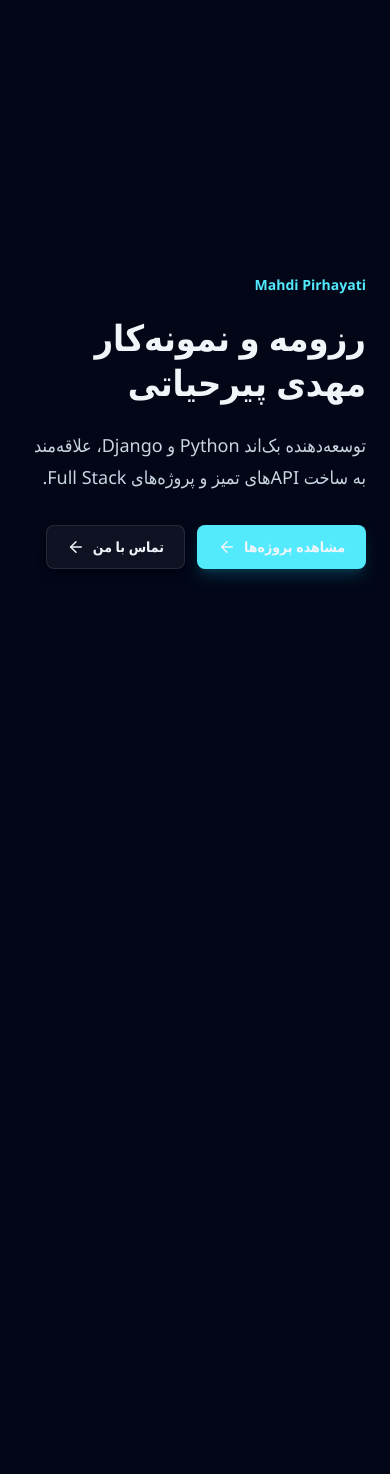
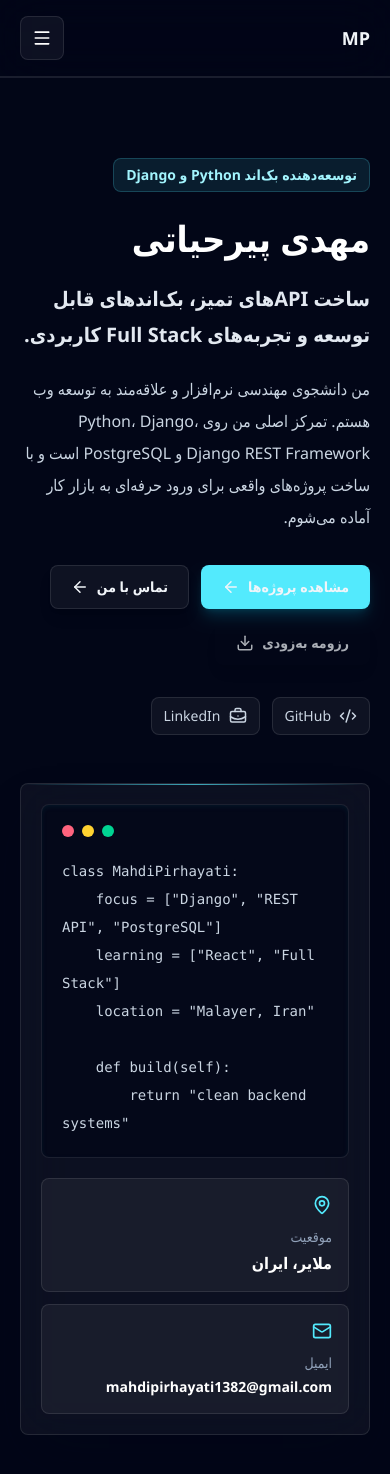
Before and after one commit to mahdipir82/resume, a React (Vite) app: page / in a window 390 px wide. Shown: the top 1474 px of the page. Before the commit the page ends 844 px from the top, so only its background shows below. Built offline with nearby package versions, Linux system fonts and the light colour scheme.

Commit message:
feat: build responsive navigation and hero section

```diff
--- a/src/App.jsx
+++ b/src/App.jsx
@@ -1,27 +1,14 @@
 import { PageShell } from './components/layout/PageShell'
-import { Button } from './components/ui/Button'
+import { Header } from './components/layout/Header'
+import { Hero } from './components/sections/Hero'
 
 function App() {
   return (
     <PageShell>
-      <section className="mx-auto flex min-h-screen max-w-6xl items-center px-6 py-24">
-        <div>
-          <p className="text-sm font-semibold text-cyan-300">Mahdi Pirhayati</p>
-          <h1 className="mt-5 text-4xl font-bold leading-tight md:text-6xl">
-            رزومه و نمونه‌کار مهدی پیرحیاتی
-          </h1>
-          <p className="mt-6 max-w-2xl text-lg leading-8 text-slate-300">
-            توسعه‌دهنده بک‌اند Python و Django، علاقه‌مند به ساخت APIهای تمیز و
-            پروژه‌های Full Stack.
-          </p>
-          <div className="mt-8 flex flex-wrap gap-3">
-            <Button href="#projects">مشاهده پروژه‌ها</Button>
-            <Button href="#contact" variant="secondary">
-              تماس با من
-            </Button>
-          </div>
-        </div>
-      </section>
+      <Header />
+      <main>
+        <Hero />
+      </main>
     </PageShell>
   )
 }
--- /dev/null
+++ b/src/components/layout/Header.jsx
@@ -0,0 +1,80 @@
+import { Menu, X } from 'lucide-react'
+import { useMemo, useState } from 'react'
+import { useActiveSection } from '../../hooks/useActiveSection'
+
+const navItems = [
+  { href: '#home', id: 'home', label: 'خانه' },
+  { href: '#about', id: 'about', label: 'درباره من' },
+  { href: '#skills', id: 'skills', label: 'مهارت‌ها' },
+  { href: '#projects', id: 'projects', label: 'پروژه‌ها' },
+  { href: '#timeline', id: 'timeline', label: 'مسیر یادگیری' },
+  { href: '#contact', id: 'contact', label: 'تماس با من' },
+]
+
+export function Header() {
+  const [isOpen, setIsOpen] = useState(false)
+  const sectionIds = useMemo(() => navItems.map((item) => item.id), [])
+  const activeSection = useActiveSection(sectionIds)
+
+  const linkClass = (id) =>
+    `rounded-lg px-3 py-2 text-sm font-medium transition focus-visible:outline focus-visible:outline-2 focus-visible:outline-offset-4 focus-visible:outline-cyan-300 ${
+      activeSection === id
+        ? 'bg-cyan-300/10 text-cyan-200'
+        : 'text-slate-300 hover:bg-white/5 hover:text-white'
+    }`
+
+  return (
+    <header className="sticky top-0 z-50 border-b border-white/10 bg-slate-950/65 backdrop-blur-xl">
+      <nav
+        aria-label="ناوبری اصلی"
+        className="mx-auto flex max-w-6xl items-center justify-between px-5 py-4 md:px-6"
+      >
+        <a
+          className="rounded-lg text-lg font-bold tracking-normal text-white focus-visible:outline focus-visible:outline-2 focus-visible:outline-offset-4 focus-visible:outline-cyan-300"
+          href="#home"
+        >
+          MP
+        </a>
+
+        <div className="hidden items-center gap-1 lg:flex">
+          {navItems.map((item) => (
+            <a className={linkClass(item.id)} href={item.href} key={item.id}>
+              {item.label}
+            </a>
+          ))}
+        </div>
+
+        <button
+          aria-expanded={isOpen}
+          aria-label={isOpen ? 'بستن منو' : 'باز کردن منو'}
+          className="inline-flex h-11 w-11 items-center justify-center rounded-lg border border-white/10 bg-white/5 text-white transition hover:border-cyan-300/40 hover:bg-cyan-300/10 focus-visible:outline focus-visible:outline-2 focus-visible:outline-offset-4 focus-visible:outline-cyan-300 lg:hidden"
+          onClick={() => setIsOpen((value) => !value)}
+          type="button"
+        >
+          {isOpen ? <X aria-hidden="true" size={20} /> : <Menu aria-hidden="true" size={20} />}
+        </button>
+      </nav>
+
+      <div
+        className={`grid overflow-hidden border-t border-white/10 bg-slate-950/90 transition-all duration-300 lg:hidden ${
+          isOpen ? 'grid-rows-[1fr]' : 'grid-rows-[0fr]'
+        }`}
+      >
+        <div className="min-h-0">
+          <div className="mx-auto flex max-w-6xl flex-col gap-1 px-5 py-3">
+            {navItems.map((item) => (
+              <a
+                className={linkClass(item.id)}
+                href={item.href}
+                key={item.id}
+                onClick={() => setIsOpen(false)}
+              >
+                {item.label}
+              </a>
+            ))}
+          </div>
+        </div>
+      </div>
+    </header>
+  )
+}
--- /dev/null
+++ b/src/components/sections/Hero.jsx
@@ -0,0 +1,121 @@
+import { BriefcaseBusiness, Code2, Mail, MapPin } from 'lucide-react'
+import { motion } from 'framer-motion'
+import { Button } from '../ui/Button'
+import { Card } from '../ui/Card'
+
+const socialLinks = [
+  {
+    href: 'https://github.com/mahdipir82',
+    icon: Code2,
+    label: 'GitHub',
+  },
+  {
+    href: 'https://www.linkedin.com/in/mahdi-pirhayati/',
+    icon: BriefcaseBusiness,
+    label: 'LinkedIn',
+  },
+]
+
+export function Hero() {
+  return (
+    <section
+      className="mx-auto grid min-h-[calc(100vh-77px)] max-w-6xl items-center gap-12 px-5 py-20 md:px-6 lg:grid-cols-[1.05fr_0.95fr]"
+      id="home"
+    >
+      <motion.div
+        initial={{ opacity: 0, y: 24 }}
+        animate={{ opacity: 1, y: 0 }}
+        transition={{ duration: 0.55, ease: 'easeOut' }}
+      >
+        <p className="inline-flex rounded-lg border border-cyan-300/20 bg-cyan-300/10 px-3 py-1.5 text-sm font-semibold text-cyan-200">
+          توسعه‌دهنده بک‌اند Python و Django
+        </p>
+        <h1 className="mt-6 text-4xl font-bold leading-tight text-white md:text-6xl">
+          مهدی پیرحیاتی
+        </h1>
+        <p className="mt-5 max-w-2xl text-xl font-semibold leading-9 text-slate-200">
+          ساخت APIهای تمیز، بک‌اندهای قابل توسعه و تجربه‌های Full Stack کاربردی.
+        </p>
+        <p className="mt-5 max-w-2xl text-base leading-8 text-slate-300 md:text-lg">
+          من دانشجوی مهندسی نرم‌افزار و علاقه‌مند به توسعه وب هستم. تمرکز اصلی
+          من روی Python، Django، Django REST Framework و PostgreSQL است و با
+          ساخت پروژه‌های واقعی برای ورود حرفه‌ای به بازار کار آماده می‌شوم.
+        </p>
+
+        <div className="mt-8 flex flex-wrap gap-3">
+          <Button href="#projects">مشاهده پروژه‌ها</Button>
+          <Button href="#contact" variant="secondary">
+            تماس با من
+          </Button>
+          <Button
+            aria-disabled="true"
+            className="opacity-70"
+            href="#contact"
+            icon="download"
+            variant="ghost"
+          >
+            رزومه به‌زودی
+          </Button>
+        </div>
+
+        <div className="mt-8 flex flex-wrap items-center gap-3 text-sm text-slate-300">
+          {socialLinks.map((link) => {
+            const Icon = link.icon
+            return (
+              <a
+                className="inline-flex items-center gap-2 rounded-lg border border-white/10 bg-white/5 px-3 py-2 transition hover:border-cyan-300/40 hover:text-cyan-100 focus-visible:outline focus-visible:outline-2 focus-visible:outline-offset-4 focus-visible:outline-cyan-300"
+                href={link.href}
+                key={link.label}
+                rel="noreferrer"
+                target="_blank"
+              >
+                <Icon aria-hidden="true" size={18} />
+                {link.label}
+              </a>
+            )
+          })}
+        </div>
+      </motion.div>
+
+      <motion.div
+        initial={{ opacity: 0, scale: 0.96 }}
+        animate={{ opacity: 1, scale: 1 }}
+        transition={{ delay: 0.12, duration: 0.55, ease: 'easeOut' }}
+      >
+        <Card className="relative overflow-hidden p-5">
+          <div className="absolute inset-x-0 top-0 h-px bg-gradient-to-l from-transparent via-cyan-300/70 to-transparent" />
+          <div className="rounded-lg border border-white/10 bg-slate-950/70 p-5 text-left shadow-inner shadow-cyan-950/30" dir="ltr">
+            <div className="mb-5 flex items-center gap-2">
+              <span className="h-3 w-3 rounded-full bg-rose-400" />
+              <span className="h-3 w-3 rounded-full bg-amber-300" />
+              <span className="h-3 w-3 rounded-full bg-emerald-400" />
+            </div>
+            <pre className="overflow-hidden whitespace-pre-wrap text-sm leading-7 text-slate-300">
+              <code>{`class MahdiPirhayati:
+    focus = ["Django", "REST API", "PostgreSQL"]
+    learning = ["React", "Full Stack"]
+    location = "Malayer, Iran"
+
+    def build(self):
+        return "clean backend systems"`}</code>
+            </pre>
+          </div>
+          <div className="mt-5 grid gap-3 sm:grid-cols-2">
+            <div className="rounded-lg border border-white/10 bg-white/5 p-4">
+              <MapPin aria-hidden="true" className="mb-3 text-cyan-300" size={20} />
+              <p className="text-sm text-slate-400">موقعیت</p>
+              <p className="mt-1 font-semibold text-white">ملایر، ایران</p>
+            </div>
+            <div className="rounded-lg border border-white/10 bg-white/5 p-4">
+              <Mail aria-hidden="true" className="mb-3 text-cyan-300" size={20} />
+              <p className="text-sm text-slate-400">ایمیل</p>
+              <p className="mt-1 break-all text-sm font-semibold text-white">
+                mahdipirhayati1382@gmail.com
+              </p>
+            </div>
+          </div>
+        </Card>
+      </motion.div>
+    </section>
+  )
+}
--- /dev/null
+++ b/src/hooks/useActiveSection.js
@@ -0,0 +1,29 @@
+import { useEffect, useState } from 'react'
+
+export function useActiveSection(sectionIds) {
+  const [activeSection, setActiveSection] = useState(sectionIds[0])
+
+  useEffect(() => {
+    const observer = new IntersectionObserver(
+      (entries) => {
+        const visibleEntry = entries
+          .filter((entry) => entry.isIntersecting)
+          .sort((a, b) => b.intersectionRatio - a.intersectionRatio)[0]
+
+        if (visibleEntry) {
+          setActiveSection(visibleEntry.target.id)
+        }
+      },
+      { rootMargin: '-30% 0px -55% 0px', threshold: [0.15, 0.35, 0.6] },
+    )
+
+    sectionIds.forEach((id) => {
+      const section = document.getElementById(id)
+      if (section) observer.observe(section)
+    })
+
+    return () => observer.disconnect()
+  }, [sectionIds])
+
+  return activeSection
+}
```
